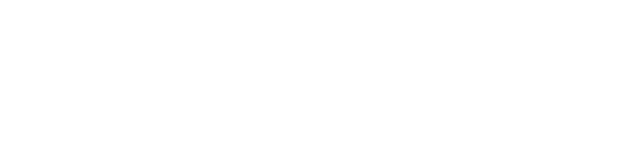
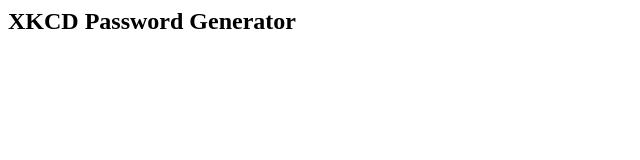
Before and after one commit to anson-vandoren/xkcdpassword.me, a plain HTML site: page index.html in a window 1280 px wide. Shown: the whole page, without its empty margins (0-640 px from the left). Drawn offline with Linux system fonts and the light colour scheme.

```diff
--- a/index.html
+++ b/index.html
@@ -3,5 +3,6 @@
     <title>XKCD Password Generator</title>
   </head>
   <body>
+    <h2>XKCD Password Generator</h2>
   </body>
 </html>
```
Also changed, not shown: data/wordlist.txt (added), 1 other file.
